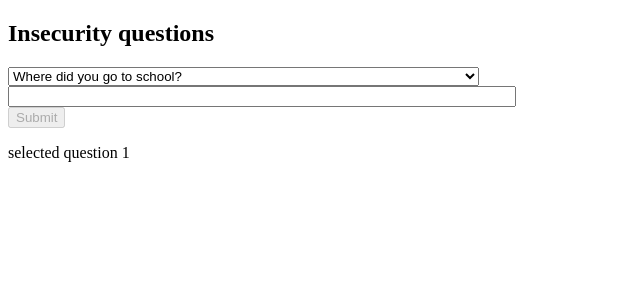
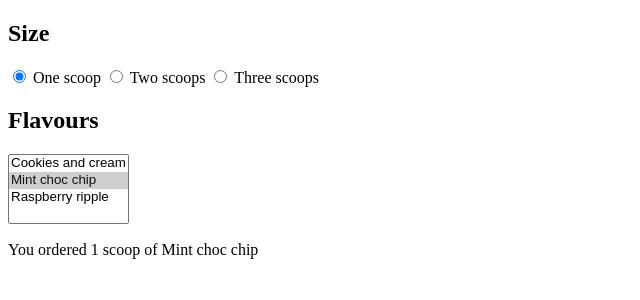
Before and after one commit to mooninlearn/learn-svelte-web-official_tutorial, a Svelte app: page / in a window 1280 px wide. Shown: the top 300 px of the page, without its empty margins (0-640 px from the left). Built offline with nearby package versions, Linux system fonts and the light colour scheme.

Commit message:
Bindings  Select multiple

```diff
--- a/src/App.svelte
+++ b/src/App.svelte
@@ -1,43 +1,53 @@
 <script>
-	let questions = [
-		{ id: 1, text: `Where did you go to school?` },
-		{ id: 2, text: `What is your mother's name?` },
-		{ id: 3, text: `What is another personal fact that an attacker could easily find with Google?` }
+	let scoops = 1;
+	let flavours = ['Mint choc chip'];
+
+	let menu = [
+		'Cookies and cream',
+		'Mint choc chip',
+		'Raspberry ripple'
 	];
 
-	let selected;
-
-	let answer = '';
-
-	function handleSubmit() {
-		alert(`answered question ${selected.id} (${selected.text}) with "${answer}"`);
+	function join(flavours) {
+		if (flavours.length === 1) return flavours[0];
+		return `${flavours.slice(0, -1).join(', ')} and ${flavours[flavours.length - 1]}`;
 	}
 </script>
 
-<h2>Insecurity questions</h2>
+<h2>Size</h2>
 
-<form on:submit|preventDefault={handleSubmit}>
-	<select bind:value={selected} on:change="{() => answer = ''}">
-		{#each questions as question}
-			<option value={question}>
-				{question.text}
-			</option>
-		{/each}
-	</select>
+<label>
+	<input type=radio bind:group={scoops} value={1}>
+	One scoop
+</label>
 
-	<input bind:value={answer}>
+<label>
+	<input type=radio bind:group={scoops} value={2}>
+	Two scoops
+</label>
 
-	<button disabled={!answer} type=submit>
-		Submit
-	</button>
-</form>
+<label>
+	<input type=radio bind:group={scoops} value={3}>
+	Three scoops
+</label>
 
-<p>selected question {selected ? selected.id : '[waiting...]'}</p>
+<h2>Flavours</h2>
 
-<style>
-	input {
-		display: block;
-		width: 500px;
-		max-width: 100%;
-	}
-</style>
+<select multiple bind:value={flavours}>
+	{#each menu as flavour}
+		<option value={flavour}>
+			{flavour}
+		</option>
+	{/each}
+</select>
+
+{#if flavours.length === 0}
+	<p>Please select at least one flavour</p>
+{:else if flavours.length > scoops}
+	<p>Can't order more flavours than scoops!</p>
+{:else}
+	<p>
+		You ordered {scoops} {scoops === 1 ? 'scoop' : 'scoops'}
+		of {join(flavours)}
+	</p>
+{/if}
```
Also changed, not shown: 1 other file (tests, documents, lock files or other folders).
